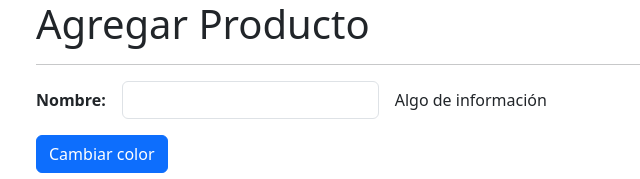
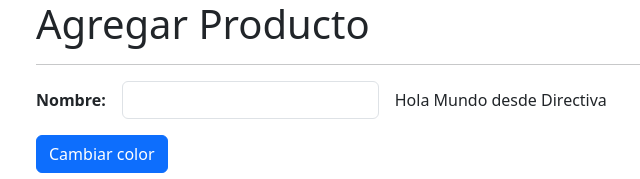
Before and after one commit to m4n50n/angular_signals_directives, an Angular app: page /products/product in a window 1280 px wide. Shown: the top 179 px of the page, without its empty margins (46-686 px from the left). Built offline with nearby package versions, Linux system fonts and the light colour scheme.

Commit message:
Creación de directiva personalizada

```diff
--- a/src/app/products/page/product-page/product-page.component.html
+++ b/src/app/products/page/product-page/product-page.component.html
@@ -13,7 +13,8 @@
         </div>
 
         <div class="col-auto">
-            <span>Algo de información</span>
+            <span appCustomLabel></span> <!-- Hemos aplicado la directiva personalizada appCustomLabel -->
+            <!-- Llamaremos "host" al elemento donde aplicamos la directiva -->
         </div>
     </div>
 
--- a/src/app/products/products.module.ts
+++ b/src/app/products/products.module.ts
@@ -4,6 +4,7 @@
 
 import { ProductsRoutingModule } from './products-routing.module';
 import { ProductPageComponent } from './page/product-page/product-page.component';
+import { SharedModule } from '../shared/shared.module';
 
 @NgModule({
   declarations: [
@@ -12,7 +13,8 @@
   imports: [
     CommonModule,
     ProductsRoutingModule,
-    ReactiveFormsModule
+    ReactiveFormsModule,
+    SharedModule
   ]
 })
 export class ProductsModule { }
--- /dev/null
+++ b/src/app/shared/directives/custom-label.directive.ts
@@ -0,0 +1,22 @@
+import { Directive, ElementRef, OnInit } from '@angular/core';
+
+@Directive({
+  selector: '[appCustomLabel]'
+})
+export class CustomLabelDirective implements OnInit {
+  private htmlElement?: ElementRef<HTMLElement>;
+
+  constructor(private el: ElementRef<HTMLElement>) {
+    console.log("Constructor de la directiva");
+    console.log("Constructor de la directiva el:", el); // el apuntará al host de la directiva
+
+    this.htmlElement = el;
+
+    // Ejemplo de control del elemento host
+    this.htmlElement.nativeElement.innerHTML = "Hola Mundo desde Directiva";
+  }
+
+  ngOnInit(): void {
+    console.log("Directiva - ngOnInit");
+  }
+}
```
Also changed, not shown: src/app/shared/shared.module.ts (added, +16 -0 lines), 1 other file (tests, documents, lock files or other folders).
